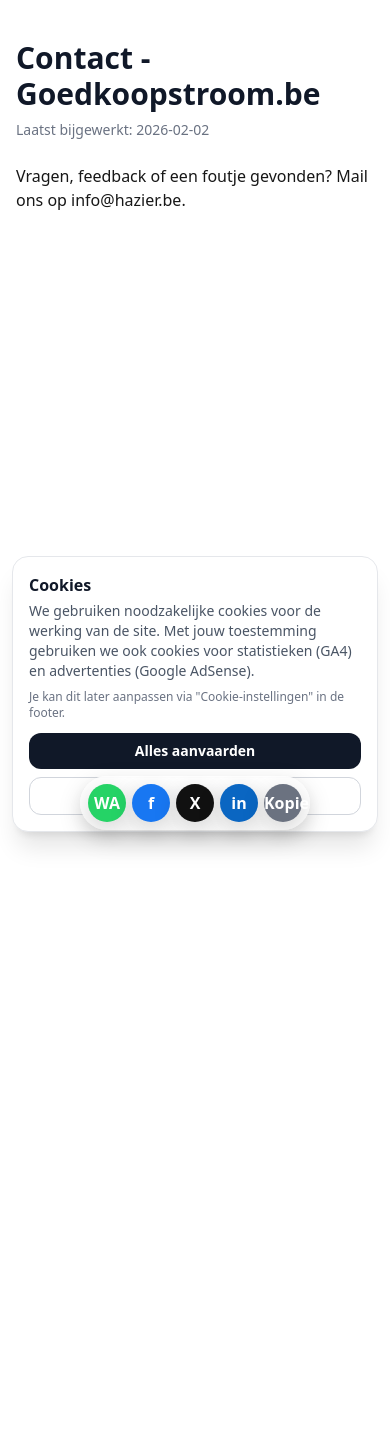
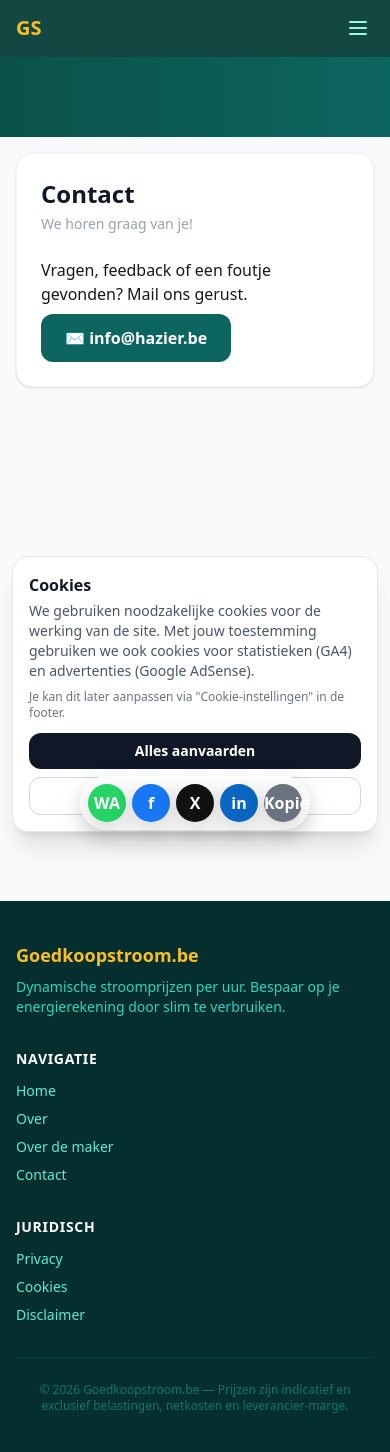
Before and after one commit to Hazier007/goedkoopstroom, a Next.js app: page /contact in a window 390 px wide. Before the commit the page ends 844 px from the top, so only its background shows below. Built offline with nearby package versions, Linux system fonts and the light colour scheme.

Commit message:
fix: add Header+Footer to all subpages (privacy, cookies, disclaimer, contact, over)

```diff
--- /dev/null
+++ b/app/components/PageWrapper.tsx
@@ -0,0 +1,21 @@
+import Header from "./Header";
+import Footer from "./Footer";
+
+export default function PageWrapper({ children }: { children: React.ReactNode }) {
+  return (
+    <>
+      <Header />
+      <main className="min-h-screen bg-gray-50">
+        <div className="bg-gradient-to-r from-primary-700 to-primary-600 text-white py-10 px-4">
+          <div className="max-w-3xl mx-auto" />
+        </div>
+        <div className="max-w-3xl mx-auto px-4 py-10 -mt-6">
+          <div className="bg-white rounded-2xl shadow-sm border border-gray-100 p-6 md:p-10">
+            {children}
+          </div>
+        </div>
+      </main>
+      <Footer />
+    </>
+  );
+}
--- a/app/contact/page.tsx
+++ b/app/contact/page.tsx
@@ -1,4 +1,5 @@
 import type { Metadata } from 'next';
+import PageWrapper from '../components/PageWrapper';
 
 export const metadata: Metadata = {
   title: 'Contact | Goedkoopstroom.be',
@@ -6,13 +7,19 @@
 
 export default function Page() {
   return (
-    <main className="mx-auto max-w-3xl px-4 py-10">
-      <h1 className="text-3xl font-bold text-gray-900">Contact - Goedkoopstroom.be</h1>
-      <p className="mt-2 text-sm text-gray-500">Laatst bijgewerkt: 2026-02-02</p>
+    <PageWrapper>
+      <h1 className="text-2xl md:text-3xl font-bold text-gray-900 mb-1">Contact</h1>
+      <p className="text-sm text-gray-400 mb-6">We horen graag van je!</p>
 
-      <div className="prose prose-gray mt-6 max-w-none">
-        <p>Vragen, feedback of een foutje gevonden? Mail ons op <a href="mailto:info@hazier.be">info@hazier.be</a>.</p>
+      <div className="prose prose-gray max-w-none prose-a:text-primary-600">
+        <p>Vragen, feedback of een foutje gevonden? Mail ons gerust.</p>
+        <a
+          href="mailto:info@hazier.be"
+          className="inline-flex items-center gap-2 px-6 py-3 bg-primary-600 hover:bg-primary-700 text-white font-semibold rounded-xl transition-colors no-underline mt-2"
+        >
+          ✉️ info@hazier.be
+        </a>
       </div>
-    </main>
+    </PageWrapper>
   );
 }
--- a/app/cookies/page.tsx
+++ b/app/cookies/page.tsx
@@ -1,4 +1,5 @@
 import type { Metadata } from 'next';
+import PageWrapper from '../components/PageWrapper';
 
 export const metadata: Metadata = {
   title: 'Cookiebeleid | Goedkoopstroom.be',
@@ -6,23 +7,26 @@
 
 export default function Page() {
   return (
-    <main className="mx-auto max-w-3xl px-4 py-10">
-      <h1 className="text-3xl font-bold text-gray-900">Cookiebeleid - Goedkoopstroom.be</h1>
-      <p className="mt-2 text-sm text-gray-500">Laatst bijgewerkt: 2026-02-02</p>
+    <PageWrapper>
+      <h1 className="text-2xl md:text-3xl font-bold text-gray-900 mb-1">Cookiebeleid</h1>
+      <p className="text-sm text-gray-400 mb-6">Laatst bijgewerkt: 2 februari 2026</p>
 
-      <div className="prose prose-gray mt-6 max-w-none">
+      <div className="prose prose-gray max-w-none prose-headings:text-gray-800 prose-a:text-primary-600">
         <p>Goedkoopstroom.be gebruikt cookies en gelijkaardige technologieën om de website goed te laten werken, statistieken te verzamelen en (optioneel) advertenties te tonen.</p>
+
         <h2>1. Wat zijn cookies?</h2>
         <p>Cookies zijn kleine tekstbestanden die op je toestel worden opgeslagen.</p>
+
         <h2>2. Welke soorten cookies gebruiken we?</h2>
         <ul>
           <li><strong>Noodzakelijke cookies:</strong> nodig voor basiswerking en beveiliging.</li>
           <li><strong>Statistiekcookies:</strong> helpen ons begrijpen hoe de site gebruikt wordt (bv. GA4), afhankelijk van je toestemming.</li>
           <li><strong>Marketingcookies:</strong> gebruikt voor advertenties/meting (bv. Google AdSense), afhankelijk van je toestemming.</li>
         </ul>
+
         <h2>3. Cookie-instellingen</h2>
-<p>Je kan je toestemming op elk moment aanpassen via "Cookie-instellingen" in de footer, of via je browserinstellingen.</p>
+        <p>Je kan je toestemming op elk moment aanpassen via &quot;Cookie-instellingen&quot; in de footer, of via je browserinstellingen.</p>
       </div>
-    </main>
+    </PageWrapper>
   );
 }
--- a/app/disclaimer/page.tsx
+++ b/app/disclaimer/page.tsx
@@ -1,4 +1,5 @@
 import type { Metadata } from 'next';
+import PageWrapper from '../components/PageWrapper';
 
 export const metadata: Metadata = {
   title: 'Disclaimer | Goedkoopstroom.be',
@@ -6,16 +7,16 @@
 
 export default function Page() {
   return (
-    <main className="mx-auto max-w-3xl px-4 py-10">
-      <h1 className="text-3xl font-bold text-gray-900">Disclaimer - Goedkoopstroom.be</h1>
-      <p className="mt-2 text-sm text-gray-500">Laatst bijgewerkt: 2026-02-02</p>
+    <PageWrapper>
+      <h1 className="text-2xl md:text-3xl font-bold text-gray-900 mb-1">Disclaimer</h1>
+      <p className="text-sm text-gray-400 mb-6">Laatst bijgewerkt: 2 februari 2026</p>
 
-      <div className="prose prose-gray mt-6 max-w-none">
+      <div className="prose prose-gray max-w-none prose-headings:text-gray-800 prose-a:text-primary-600">
         <p>De informatie en tools op goedkoopstroom.be zijn bedoeld voor algemene informatiedoeleinden. We doen ons best om alles correct en up-to-date te houden, maar we geven geen garanties over volledigheid of juistheid.</p>
-<p>Gebruik van calculators/tools gebeurt op eigen verantwoordelijkheid. Goedkoopstroom.be is niet aansprakelijk voor schade die voortvloeit uit het gebruik van de website of de resultaten.</p>
-<p>Externe links vallen buiten onze controle.</p>
-<p>Vragen: <a href="mailto:info@hazier.be">info@hazier.be</a>.</p>
+        <p>Gebruik van calculators/tools gebeurt op eigen verantwoordelijkheid. Goedkoopstroom.be is niet aansprakelijk voor schade die voortvloeit uit het gebruik van de website of de resultaten.</p>
+        <p>Externe links vallen buiten onze controle.</p>
+        <p>Vragen: <a href="mailto:info@hazier.be">info@hazier.be</a>.</p>
       </div>
-    </main>
+    </PageWrapper>
   );
 }
--- a/app/over/page.tsx
+++ b/app/over/page.tsx
@@ -1,4 +1,5 @@
 import type { Metadata } from 'next';
+import PageWrapper from '../components/PageWrapper';
 
 export const metadata: Metadata = {
   title: 'Over | Goedkoopstroom.be',
@@ -6,14 +7,22 @@
 
 export default function Page() {
   return (
-    <main className="mx-auto max-w-3xl px-4 py-10">
-      <h1 className="text-3xl font-bold text-gray-900">Over - Goedkoopstroom.be</h1>
-      <p className="mt-2 text-sm text-gray-500">Laatst bijgewerkt: 2026-02-02</p>
+    <PageWrapper>
+      <h1 className="text-2xl md:text-3xl font-bold text-gray-900 mb-1">Over Goedkoopstroom.be</h1>
+      <p className="text-sm text-gray-400 mb-6">Slim verbruiken, minder betalen</p>
 
-      <div className="prose prose-gray mt-6 max-w-none">
-        <p>Goedkoopstroom.be (goedkoopstroom.be) is een informatieve website met tools en uitleg die je snel helpen met praktische berekeningen en checks. We proberen alles zo duidelijk mogelijk te maken en verbeteren de site op basis van gebruik en feedback.</p>
-<p>Contact: <a href="mailto:info@hazier.be">info@hazier.be</a>.</p>
+      <div className="prose prose-gray max-w-none prose-a:text-primary-600">
+        <p>Goedkoopstroom.be is een informatieve website die dynamische stroomprijzen per uur toont. Zo kan je zien wanneer stroom het goedkoopst is en je verbruik daarop afstemmen.</p>
+        <p>De site is gebouwd door <a href="https://hazier.be" target="_blank" rel="noopener noreferrer">Hazier</a>, een Belgisch webbureau gespecialiseerd in slimme online tools.</p>
+
+        <h2>Hoe werkt het?</h2>
+        <p>We halen elke dag de <strong>day-ahead uurprijzen</strong> op van de Europese energiebeurs (ENTSO-E). Deze prijzen worden visueel weergegeven zodat je in één oogopslag ziet wanneer je het best je wasmachine, droogkast of EV-lader aanzet.</p>
+
+        <h2>Waarom?</h2>
+        <p>Met dynamische energiecontracten (bv. bij Tibber, Frank Energie, Eneco) betaal je per uur een andere prijs. Wie slim plant, kan honderden euro&apos;s per jaar besparen.</p>
+
+        <p>Contact: <a href="mailto:info@hazier.be">info@hazier.be</a></p>
       </div>
-    </main>
+    </PageWrapper>
   );
 }
--- a/app/privacy/page.tsx
+++ b/app/privacy/page.tsx
@@ -1,4 +1,5 @@
 import type { Metadata } from 'next';
+import PageWrapper from '../components/PageWrapper';
 
 export const metadata: Metadata = {
   title: 'Privacybeleid | Goedkoopstroom.be',
@@ -6,46 +7,51 @@
 
 export default function Page() {
   return (
-    <main className="mx-auto max-w-3xl px-4 py-10">
-      <h1 className="text-3xl font-bold text-gray-900">Privacybeleid - Goedkoopstroom.be</h1>
-      <p className="mt-2 text-sm text-gray-500">Laatst bijgewerkt: 2026-02-02</p>
+    <PageWrapper>
+      <h1 className="text-2xl md:text-3xl font-bold text-gray-900 mb-1">Privacybeleid</h1>
+      <p className="text-sm text-gray-400 mb-6">Laatst bijgewerkt: 2 februari 2026</p>
 
-      <div className="prose prose-gray mt-6 max-w-none">
-        <p>Goedkoopstroom.be (goedkoopstroom.be) respecteert je privacy. In dit privacybeleid leggen we uit welke gegevens we verzamelen, waarom we dat doen en welke rechten je hebt.</p>
+      <div className="prose prose-gray max-w-none prose-headings:text-gray-800 prose-a:text-primary-600">
+        <p>Goedkoopstroom.be respecteert je privacy. In dit privacybeleid leggen we uit welke gegevens we verzamelen, waarom we dat doen en welke rechten je hebt.</p>
+
         <h2>1. Wie is verantwoordelijk?</h2>
-<p>
-  Website: <strong>goedkoopstroom.be</strong><br />
-  Contact: <a href="mailto:info@hazier.be">info@hazier.be</a>
-</p>
+        <p>Website: <strong>goedkoopstroom.be</strong><br />Contact: <a href="mailto:info@hazier.be">info@hazier.be</a></p>
+
         <h2>2. Welke gegevens verzamelen we?</h2>
         <ul>
           <li>Technische gegevens (bv. IP-adres, browser, toesteltype)</li>
-  <li>Gebruiksgegevens (bv. bezochte pagina’s, klikgedrag)</li>
+          <li>Gebruiksgegevens (bv. bezochte pagina&apos;s, klikgedrag)</li>
           <li>Contactgegevens die je zelf doorstuurt via e-mail</li>
         </ul>
+
         <h2>3. Waarom verzamelen we gegevens?</h2>
         <ul>
-  <li>de website te laten werken en te beveiligen</li>
-  <li>statistieken te maken en de site te verbeteren (analytics)</li>
-  <li>advertenties te tonen en te meten (advertising)</li>
+          <li>De website te laten werken en te beveiligen</li>
+          <li>Statistieken te maken en de site te verbeteren (analytics)</li>
+          <li>Advertenties te tonen en te meten (advertising)</li>
         </ul>
+
         <h2>4. Cookies &amp; vergelijkbare technologieën</h2>
-<p>
-  We gebruiken cookies en gelijkaardige technologieën. Details vind je in het <a href="/cookies">Cookiebeleid</a>. Je kan je voorkeuren altijd aanpassen via de cookie-instellingen.
-</p>
+        <p>We gebruiken cookies en gelijkaardige technologieën. Details vind je in het <a href="/cookies">Cookiebeleid</a>. Je kan je voorkeuren altijd aanpassen via de cookie-instellingen.</p>
+
         <h2>5. Analytics</h2>
         <p>We gebruiken <strong>Google Analytics 4 (GA4)</strong> om inzicht te krijgen in het gebruik van de website.</p>
+
         <h2>6. Advertenties (Google AdSense)</h2>
         <p>We (kunnen) advertenties tonen via <strong>Google AdSense</strong>. Google kan cookies/identifiers gebruiken om advertenties te personaliseren en prestaties te meten, afhankelijk van je toestemming en instellingen.</p>
+
         <h2>7. Met wie delen we gegevens?</h2>
         <p>We kunnen gegevens delen met dienstverleners die ons helpen de website te draaien (bv. hosting/analytics/advertising). We verkopen geen persoonsgegevens.</p>
+
         <h2>8. Bewaartermijnen</h2>
         <p>We bewaren gegevens niet langer dan nodig is voor de doeleinden hierboven of om aan wettelijke verplichtingen te voldoen.</p>
+
         <h2>9. Jouw rechten</h2>
         <p>Je hebt het recht op inzage, correctie, verwijdering en bezwaar (en in bepaalde gevallen overdraagbaarheid/beperking). Contact: <a href="mailto:info@hazier.be">info@hazier.be</a>.</p>
+
         <h2>10. Vragen</h2>
         <p>Mail naar <a href="mailto:info@hazier.be">info@hazier.be</a>.</p>
       </div>
-    </main>
+    </PageWrapper>
   );
 }
```
Lines whose indentation alone changed are shown as unchanged.
